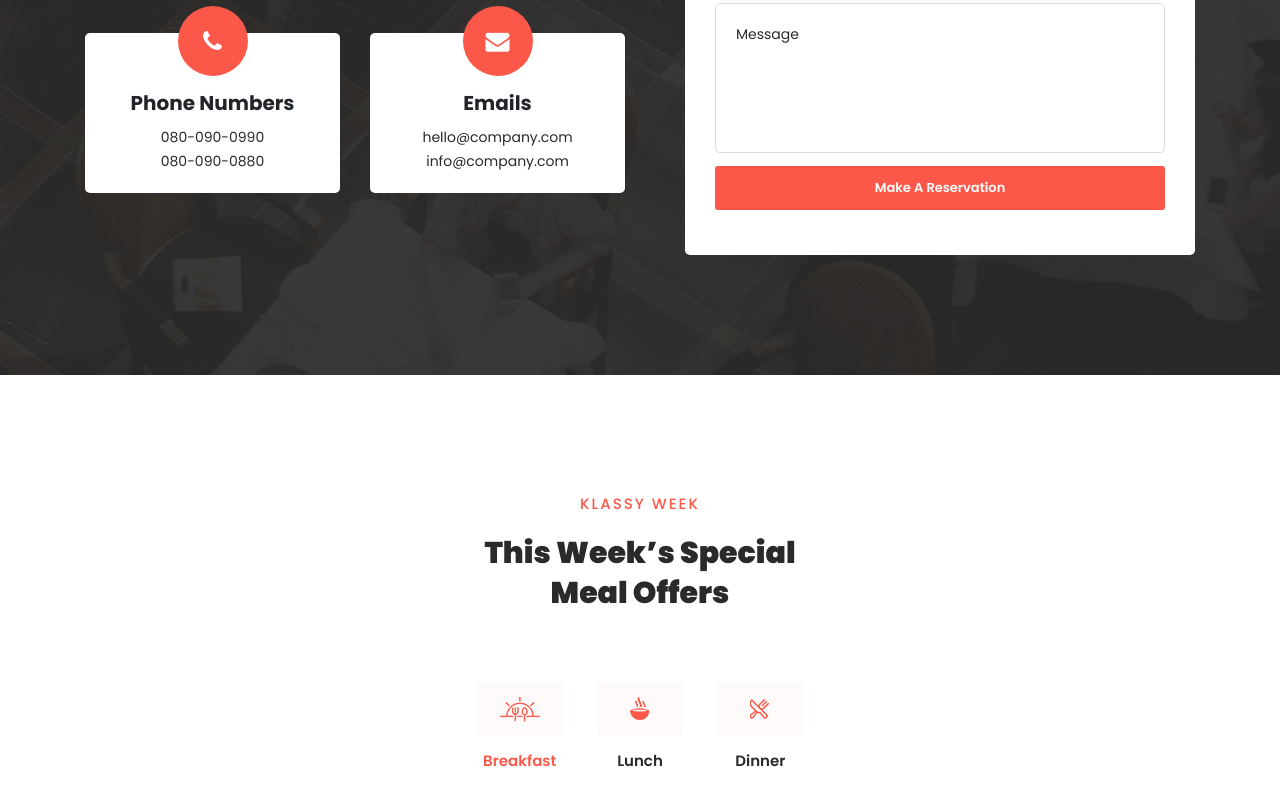
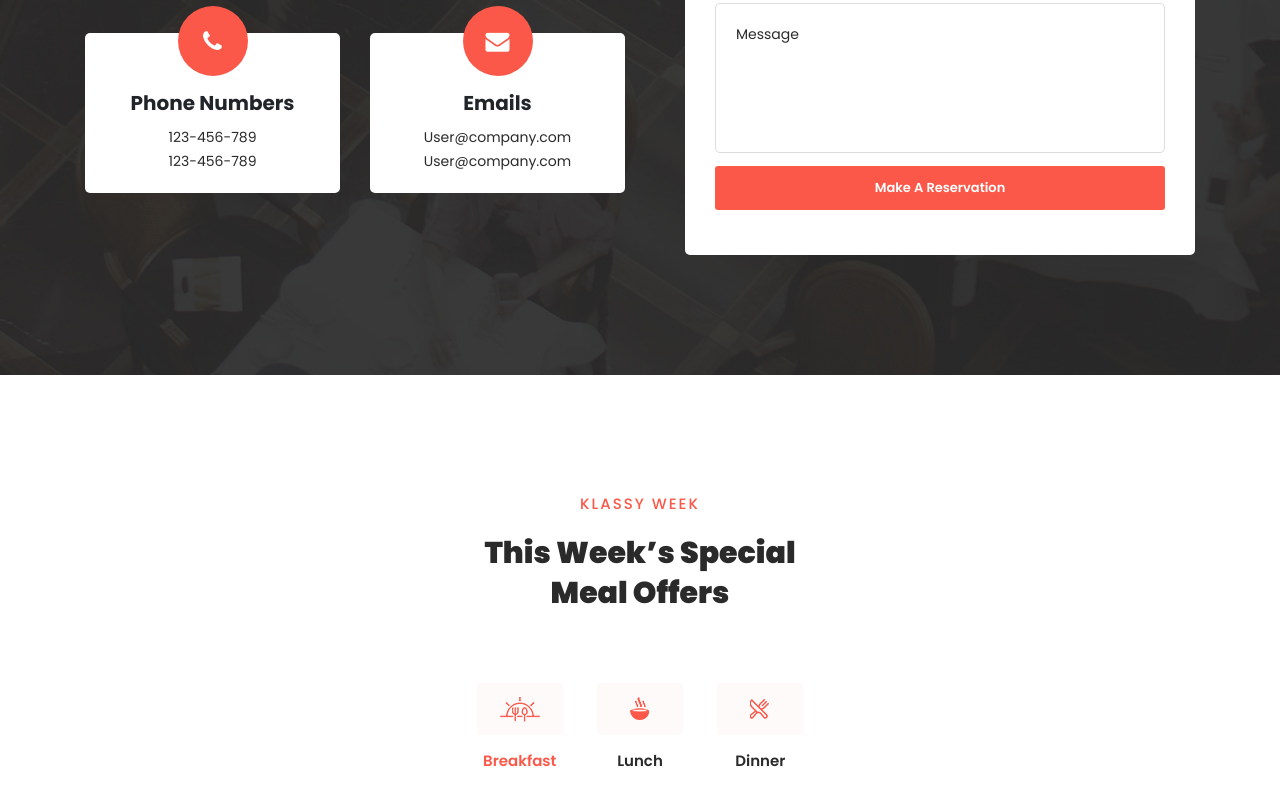
Before and after one commit to neonBehruz/Klassy-Cafe, a plain HTML site: page index.html in a window 1280 px wide. Shown: the part 3640-4440 px from the top of the page. Drawn offline with Linux system fonts and the light colour scheme.

Commit message:
IKKINCHI DARAJALI O'ZGARISH

```diff
--- a/index.html
+++ b/index.html
@@ -350,14 +350,14 @@
                                 <div class="phone">
                                     <i class="fa fa-phone"></i>
                                     <h4>Phone Numbers</h4>
-                                    <span><a href="#">080-090-0990</a><br><a href="#">080-090-0880</a></span>
+                                    <span><a href="#">123-456-789</a><br><a href="#">123-456-789</a></span>
                                 </div>
                             </div>
                             <div class="col-lg-6">
                                 <div class="message">
                                     <i class="fa fa-envelope"></i>
                                     <h4>Emails</h4>
-                                    <span><a href="#">hello@company.com</a><br><a href="#">info@company.com</a></span>
+                                    <span><a href="#">User@company.com</a><br><a href="#">User@company.com</a></span>
                                 </div>
                             </div>
                         </div>
@@ -732,7 +732,7 @@
                     <div class="left-text-content">
                         <p>© Copyright Klassy Cafe Co.
 
-                        <br>Design: TemplateMo</p>
+                        <br></p>
                     </div>
                 </div>
             </div>
```
